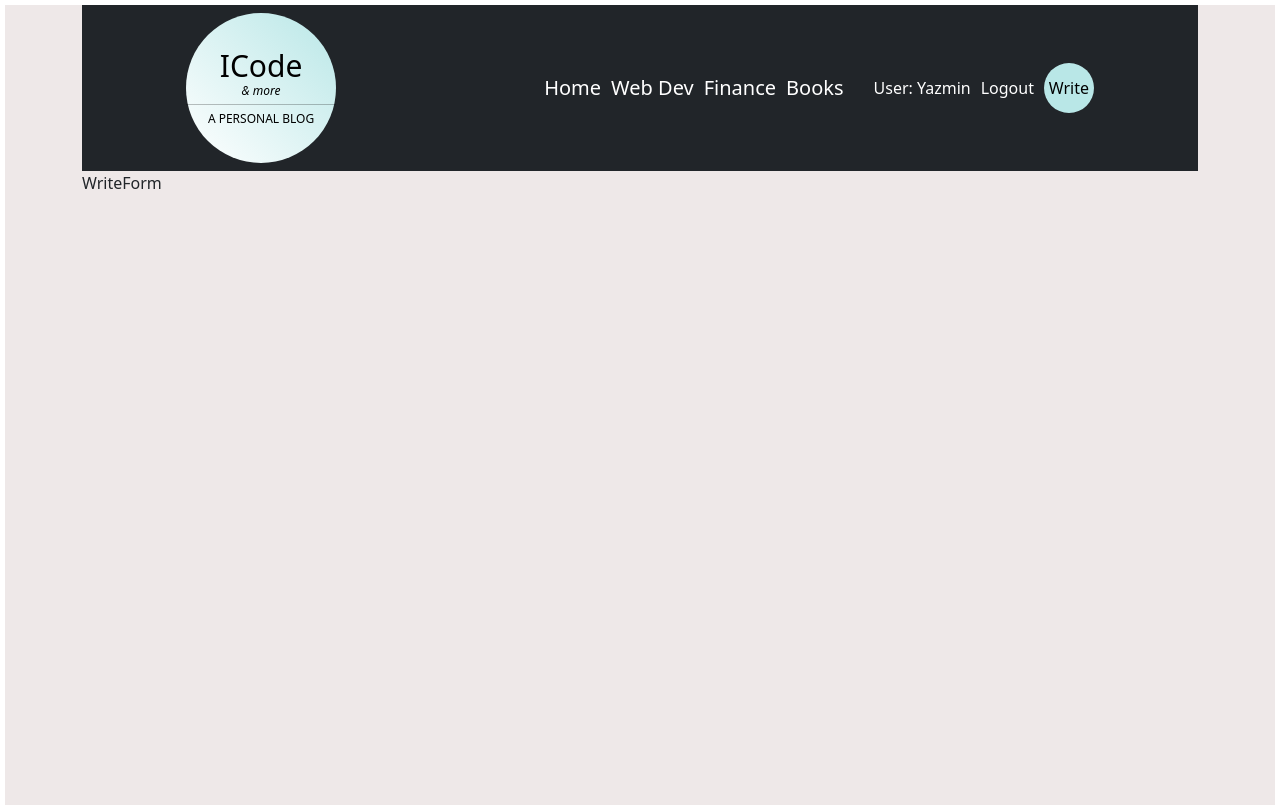
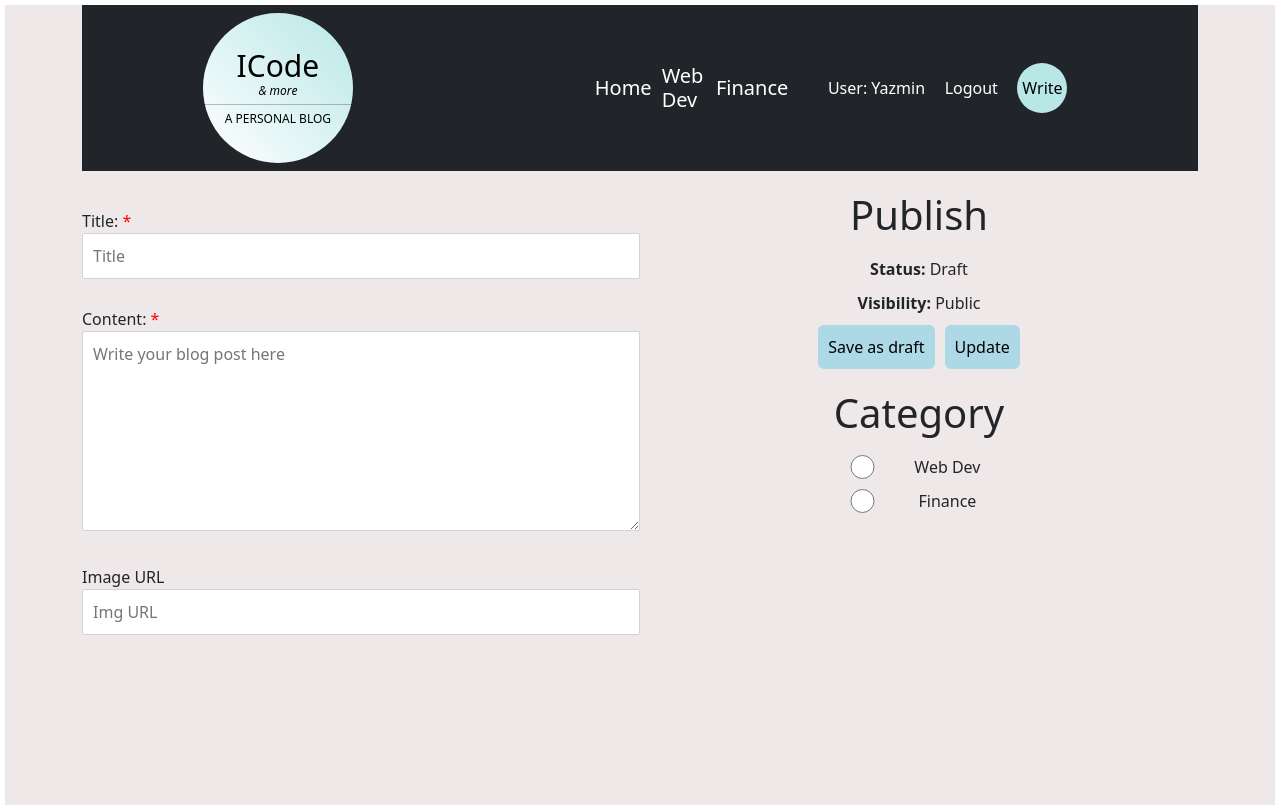
Before and after one commit to yazmintorres/blog, a React (Vite) app in the folder client/: page /write in a window 1280 px wide. Built offline with nearby package versions, Linux system fonts and the light colour scheme.

Commit message:
Create form page to write post

```diff
--- a/client/src/App.css
+++ b/client/src/App.css
@@ -195,13 +195,15 @@ form {
 }
 
 .btn-register,
-.btn-login {
+.btn-login,
+.btn-draft,
+.btn-update {
   padding: 10px;
   border: none;
   background: lightblue;
   color: black;
   cursor: pointer;
-  border-radius: 25%;
+  border-radius: 6px;
 }
 
 /* input {
@@ -241,3 +243,104 @@ form {
   max-height: 400px;
   object-fit: cover;
 }
+
+/* SINGLE POST PAGE */
+
+.post-content {
+  width: 100vh;
+  height: 100vh;
+  display: flex;
+  flex-direction: column;
+  justify-content: center;
+  align-items: center;
+  gap: 20px;
+  margin: 50px auto;
+}
+
+.user {
+  width: 100%;
+  display: flex;
+  justify-content: space-evenly;
+}
+
+.post-img {
+  height: 15%;
+  width: 75%;
+}
+
+.post-img img {
+  width: 100%;
+  height: 100%;
+  object-fit: cover;
+}
+
+.edit svg {
+  height: 50px;
+  width: 50px;
+}
+
+.content body p {
+  text-align: justify;
+}
+
+/* WRITE A BLOG FORM */
+
+.write-post {
+  display: flex;
+  margin-top: 20px;
+  justify-content: flex-start;
+}
+
+.form-students {
+  display: flex;
+  flex-direction: column;
+  flex: 2;
+  align-items: stretch;
+}
+
+.menu {
+  flex: 2;
+  display: flex;
+  flex-direction: column;
+  gap: 20px;
+}
+
+.item {
+  display: flex;
+  flex-direction: column;
+  align-self: center;
+  gap: 10px;
+  text-align: center;
+}
+
+input,
+textarea {
+  padding: 10px;
+  border: 1px solid lightgray;
+}
+
+.buttons {
+  display: flex;
+  gap: 10px;
+}
+
+.cat {
+  display: flex;
+}
+
+input {
+  flex: 1;
+}
+
+label {
+  flex: 2;
+}
+
+.required {
+  color: red;
+}
+
+textarea {
+  height: 200px;
+  overflow-y: scroll;
+}
--- a/client/src/App.jsx
+++ b/client/src/App.jsx
@@ -33,7 +33,7 @@ const router = createBrowserRouter([
         element: <Home />,
       },
       {
-        path: "/post:id",
+        path: "/post/:id",
         element: <SinglePost />,
       },
       {
--- a/client/src/components/Navbar.jsx
+++ b/client/src/components/Navbar.jsx
@@ -26,9 +26,6 @@ function MyNavBar(props) {
           <Link className="link" to={"/?cat=finance"}>
             <h5>Finance</h5>
           </Link>
-          <Link className="link" to={"/?cat=books"}>
-            <h5>Books</h5>
-          </Link>
           <div className="user">
             <span>User: Yazmin</span>
             <span>Logout</span>
--- a/client/src/pages/SinglePost.jsx
+++ b/client/src/pages/SinglePost.jsx
@@ -1,7 +1,78 @@
 import React from "react";
+import { Link } from "react-router-dom";
+import { FcEmptyTrash } from "react-icons/fc";
+import { FcEditImage } from "react-icons/fc";
 
 const SinglePost = () => {
-  return <div>Single</div>;
+  return (
+    <div className="single">
+      <div className="post-content">
+        <div className="post-img">
+          <img
+            src="https://images.pexels.com/photos/7008010/pexels-photo-7008010.jpeg?auto=compress&cs=tinysrgb&w=1260&h=750&dpr=2"
+            alt=""
+          />
+        </div>
+        <div className="user">
+          <div className="info">
+            <p>
+              Written by:&nbsp;<span>Yazmin</span>
+            </p>
+            <p>Posted 2 days ago</p>
+          </div>
+          <div className="edit">
+            <Link to={`/write?id=2`}>
+              <FcEditImage />
+            </Link>
+            <Link>
+              <FcEmptyTrash />
+            </Link>
+          </div>
+        </div>
+        <h1>Lorem ipsum dolor sit amet consectetur adipisicing elit</h1>
+        <p className="body">
+          Lorem ipsum dolor, sit amet consectetur adipisicing elit. Unde sequi
+          possimus nostrum voluptas excepturi. Repellendus at possimus
+          cupiditate voluptatem quidem, facere libero quis accusamus dolores non
+          est, tempora fugiat molestias excepturi numquam maiores odio! <br />
+          <br />
+          Hic porro magnam facilis nobis? Neque nemo rem fuga alias culpa at
+          laborum. Voluptate quibusdam accusantium est quae obcaecati autem
+          magni sit ullam tempore nemo beatae ipsum nobis unde iste fugit,
+          doloremque reprehenderit illo quos quia repellat exercitationem.{" "}
+          <br />
+          <br />
+          Temporibus asperiores voluptatem nesciunt facere soluta aut dolore
+          eius at, aperiam magni quos qui? Et voluptatem eius nulla officiis?
+          Facere consequuntur delectus, voluptatem nam atque quaerat
+          reprehenderit placeat voluptas magni consequatur maxime ipsam neque
+          commodi itaque quam ducimus cum praesentium sit? Excepturi quam
+          impedit sit aspernatur saepe dignissimos eveniet ab doloribus et,
+          dolorem minus nam magni sapiente possimus in vitae eum eos eaque earum
+          nulla, praesentium cumque cupiditate autem. Ducimus aspernatur
+          accusamus unde voluptatum error architecto. <br />
+          <br />
+          Blanditiis ratione mollitia laudantium reiciendis impedit ullam!
+          Eligendi voluptatibus maxime, quam dolorum totam quis deserunt
+          excepturi aspernatur aut exercitationem architecto consectetur quaerat
+          est, praesentium ad, molestias animi neque laudantium! Asperiores
+          fugit ex animi est soluta eum impedit vel et aperiam quibusdam, minus
+          odio aliquid nostrum doloribus eos quod praesentium eveniet excepturi
+          maiores sapiente voluptatum explicabo maxime saepe. <br />
+          <br />
+          Distinctio repudiandae neque, qui reiciendis consequuntur quas quam
+          excepturi ratione sit iusto, iure et molestiae iste facere explicabo
+          aspernatur libero! Repellendus, ab, rerum iure ut assumenda inventore
+          adipisci autem provident in nesciunt, facilis et molestiae tempora
+          officiis distinctio voluptate dolorum dolor? Error totam ex vel.
+        </p>
+        <br />
+        <br />
+        <br />
+        <br />
+      </div>
+    </div>
+  );
 };
 
 export default SinglePost;
--- a/client/src/pages/WriteForm.jsx
+++ b/client/src/pages/WriteForm.jsx
@@ -1,7 +1,70 @@
 import React from "react";
+import { Button, Form } from "react-bootstrap";
 
 const WriteForm = () => {
-  return <div>WriteForm</div>;
+  const handleChange = (property) => {
+    return (e) => console.log(e);
+  };
+
+  const handleSubmit = (e) => {
+    e.preventDefault();
+  };
+
+  return (
+    <div className="write-post">
+      <Form className="form-students" onSubmit={handleSubmit}>
+        <Form.Group>
+          <Form.Label htmlFor="title">
+            Title: <span className="required">*</span>
+          </Form.Label>
+          <input type="text" placeholder="Title" required />
+        </Form.Group>
+        <Form.Group>
+          <Form.Label htmlFor="body">
+            Content: <span className="required">*</span>
+          </Form.Label>
+
+          <textarea
+            id="body"
+            placeholder="Write your blog post here"
+            value={""}
+            onChange={handleChange("notes")}
+            required
+          />
+        </Form.Group>
+        <Form.Group>
+          <Form.Label htmlFor="img-url">Image URL</Form.Label>
+          <input type="text" placeholder="Img URL" />
+        </Form.Group>
+      </Form>
+      <div className="menu">
+        <div className="item">
+          <h1>Publish</h1>
+          <span>
+            <b>Status: </b> Draft
+          </span>
+          <span>
+            <b>Visibility: </b> Public
+          </span>
+          <div className="buttons">
+            <button className="btn-draft">Save as draft</button>
+            <button className="btn-update">Update</button>
+          </div>
+        </div>
+        <div className="item">
+          <h1>Category</h1>
+          <div className="cat">
+            <input type="radio" name="cat" value="webdev" id="webdev" />
+            <label htmlFor="webdev">Web Dev</label>
+          </div>
+          <div className="cat">
+            <input type="radio" name="cat" value="finance" id="finance" />
+            <label htmlFor="finance">Finance</label>
+          </div>
+        </div>
+      </div>
+    </div>
+  );
 };
 
 export default WriteForm;
```
